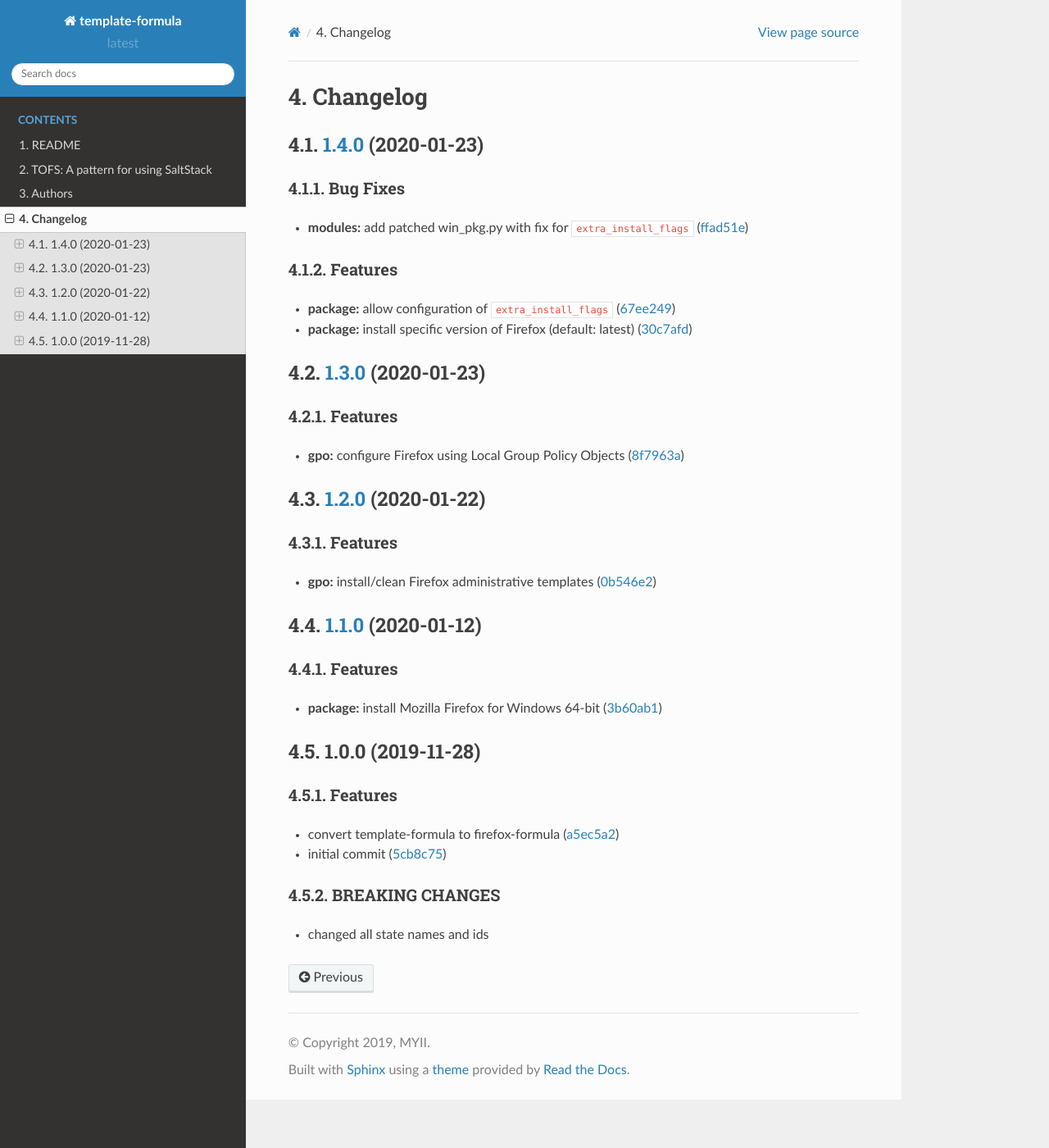
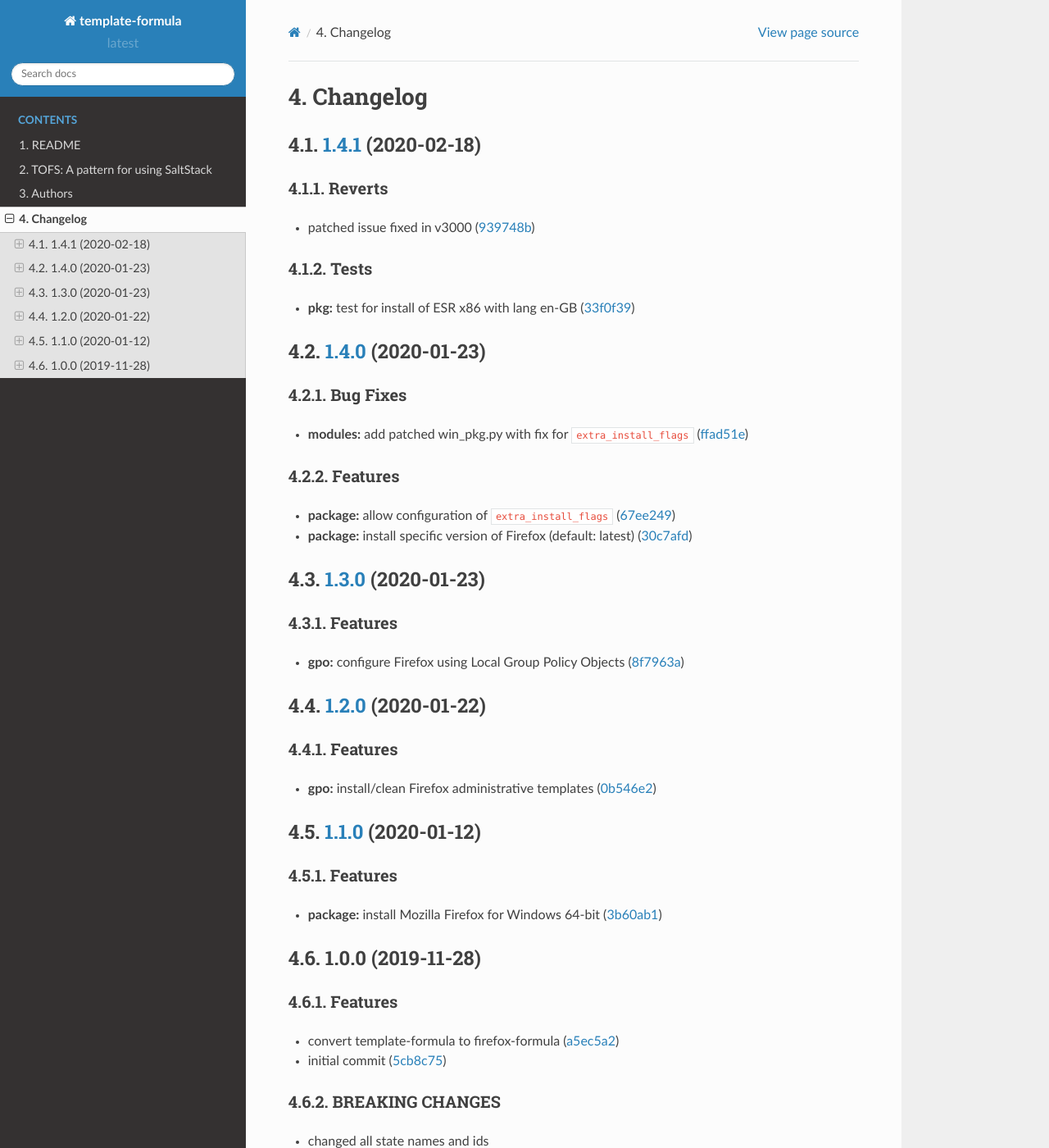
Before and after one commit to myii/firefox-formula, a Sphinx documentation site: the page built from docs/CHANGELOG.rst, in a window 1280 px wide and 1400 px high. Shown: the whole window at 82% size. Built offline with Sphinx 7.4.7 and the Read the Docs theme 2.0.0, drawn with Linux system fonts in a browser that asks for light colours; pages that are not in the unit, such as notebooks, are missing from menus.

Commit message:
chore(release): 1.4.1 [skip ci]
## [1.4.1](https://github.com/dafyddj/firefox-formula/compare/v1.4.0...v1.4.1) (2020-02-18)

### Reverts

* patched issue fixed in v3000 ([939748b](https://github.com/dafyddj/firefox-formula/commit/939748b0eea54208b299badc725f37d26b822aeb))

### Tests

* **pkg:** test for install of ESR x86 with lang en-GB ([33f0f39](https://github.com/dafyddj/firefox-formula/commit/33f0f39b90e87fa07e0f4ef2b2814ac716472fa9))

```diff
--- a/docs/AUTHORS.rst
+++ b/docs/AUTHORS.rst
@@ -20,4 +20,4 @@ This list is sorted by the number of commits per contributor in *descending* ord
 
 ----
 
-Auto-generated by a `forked version <https://github.com/myii/maintainer>`_ of `gaocegege/maintainer <https://github.com/gaocegege/maintainer>`_ on 2020-01-23.
+Auto-generated by a `forked version <https://github.com/myii/maintainer>`_ of `gaocegege/maintainer <https://github.com/gaocegege/maintainer>`_ on 2020-02-18.
--- a/docs/CHANGELOG.rst
+++ b/docs/CHANGELOG.rst
@@ -1,6 +1,21 @@
 
 Changelog
 =========
+
+`1.4.1 <https://github.com/dafyddj/firefox-formula/compare/v1.4.0...v1.4.1>`_ (2020-02-18)
+----------------------------------------------------------------------------------------------
+
+Reverts
+^^^^^^^
+
+
+* patched issue fixed in v3000 (\ `939748b <https://github.com/dafyddj/firefox-formula/commit/939748b0eea54208b299badc725f37d26b822aeb>`_\ )
+
+Tests
+^^^^^
+
+
+* **pkg:** test for install of ESR x86 with lang en-GB (\ `33f0f39 <https://github.com/dafyddj/firefox-formula/commit/33f0f39b90e87fa07e0f4ef2b2814ac716472fa9>`_\ )
 
 `1.4.0 <https://github.com/dafyddj/firefox-formula/compare/v1.3.0...v1.4.0>`_ (2020-01-23)
 ----------------------------------------------------------------------------------------------
```
Also changed, not shown: AUTHORS.md (+1 -1 lines), CHANGELOG.md (+12 -0 lines), 1 other file.
